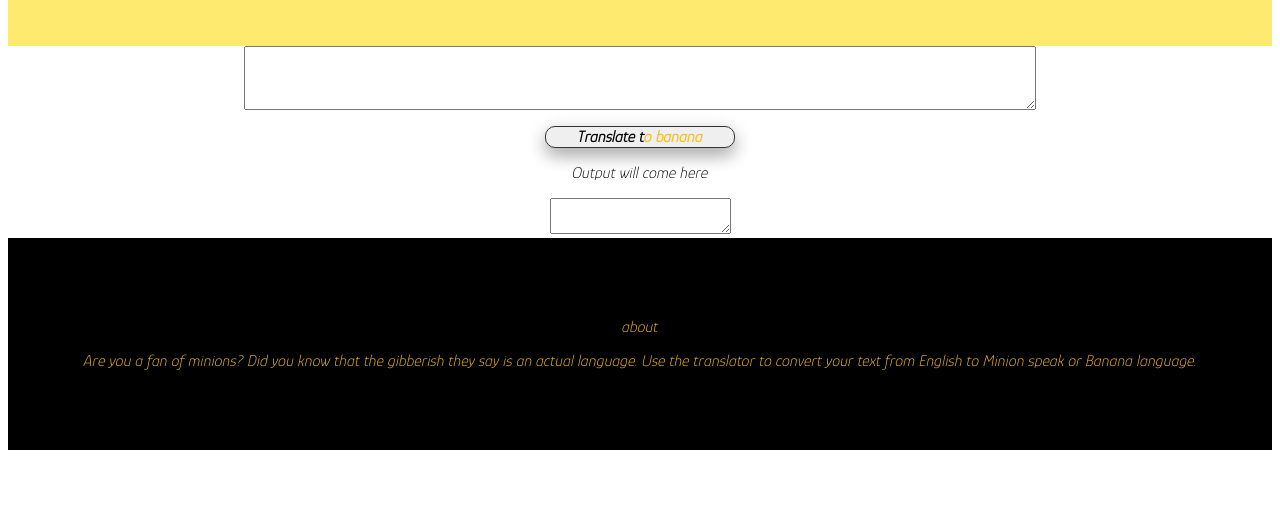
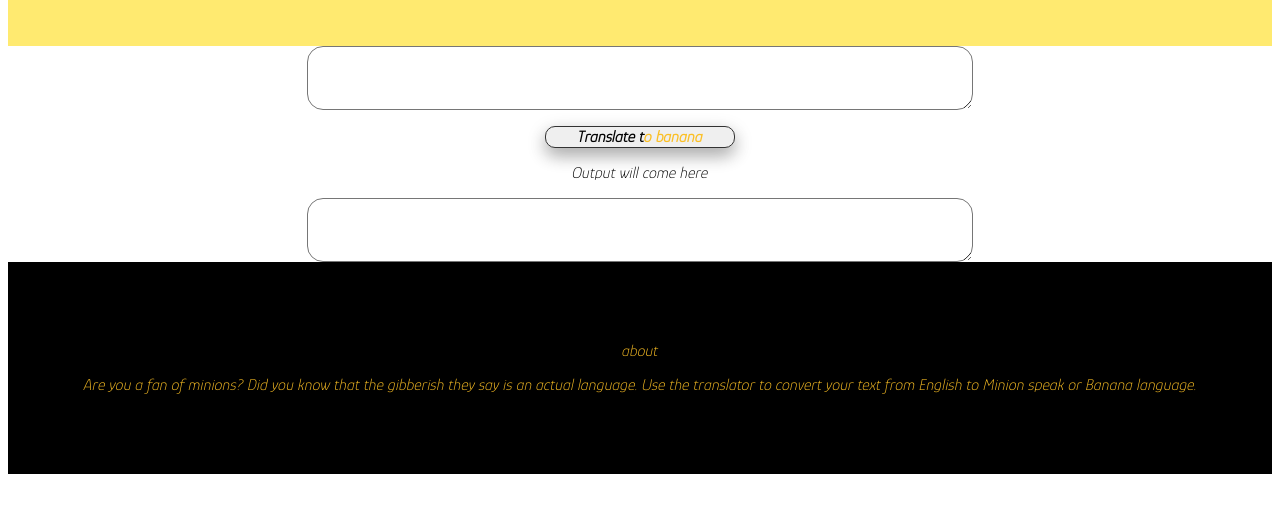
Before and after one commit to rov9/markSix-noglevel0, a plain HTML site: page index.html in a window 1280 px wide. Shown: the part 94-606 px from the top of the page. Drawn offline with Linux system fonts and the light colour scheme; a web font is replaced by a local one.

Commit message:
html,css update

```diff
--- a/style.css
+++ b/style.css
@@ -24,8 +24,9 @@ h1{
 #user-input{
     display:block;
     margin:auto;
-    width: 60%;
+    width: 50%;
     padding: 1rem;
+    border-radius: 1rem;
 }
 
 button{
@@ -37,6 +38,14 @@ button{
     border-radius: 10px;
     border: 1px solid var(--black);
     box-shadow: 0 8px 16px 0 rgba(0,0,0,0.2), 0 6px 20px 0 rgba(0,0,0,0.19);
+}
+
+textarea{
+    width:50%;
+    margin: auto;
+    display: block;
+    padding: 1rem;
+    border-radius: 1rem;
 }
 
 footer{
```
